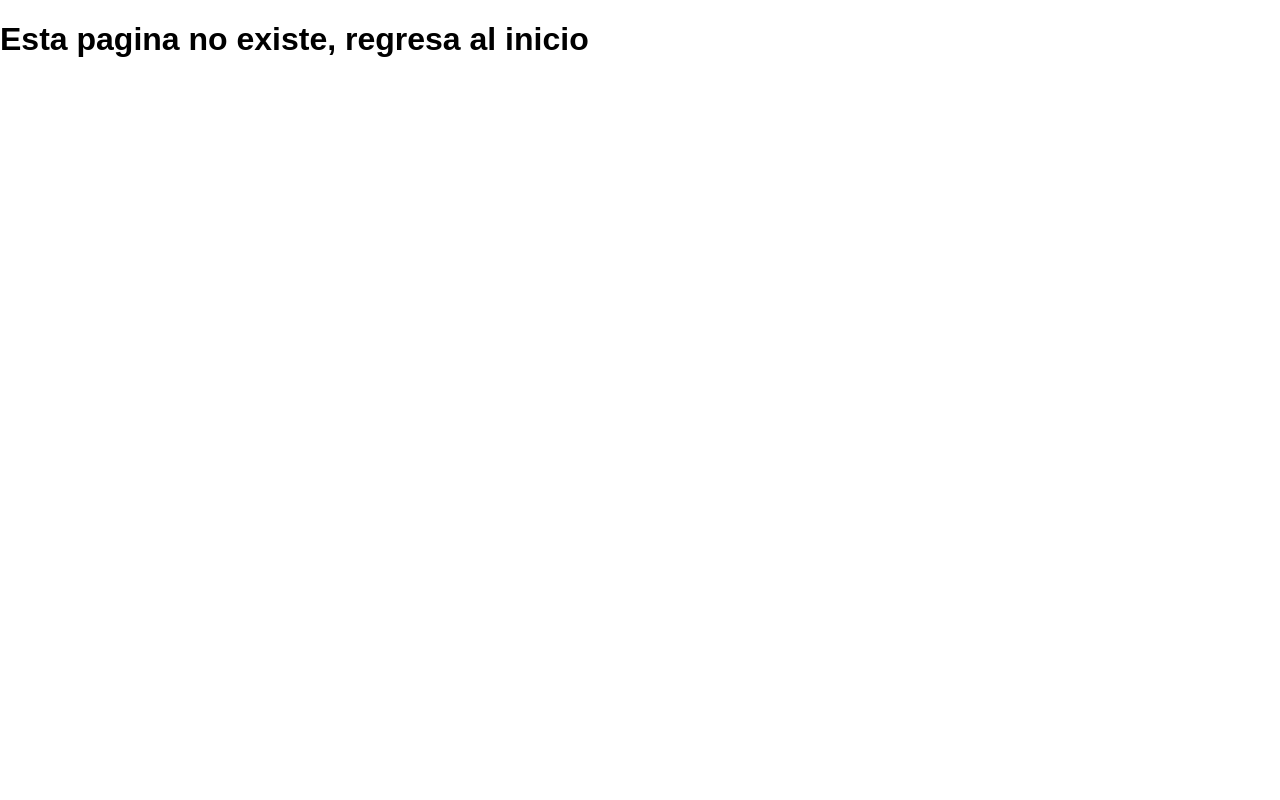
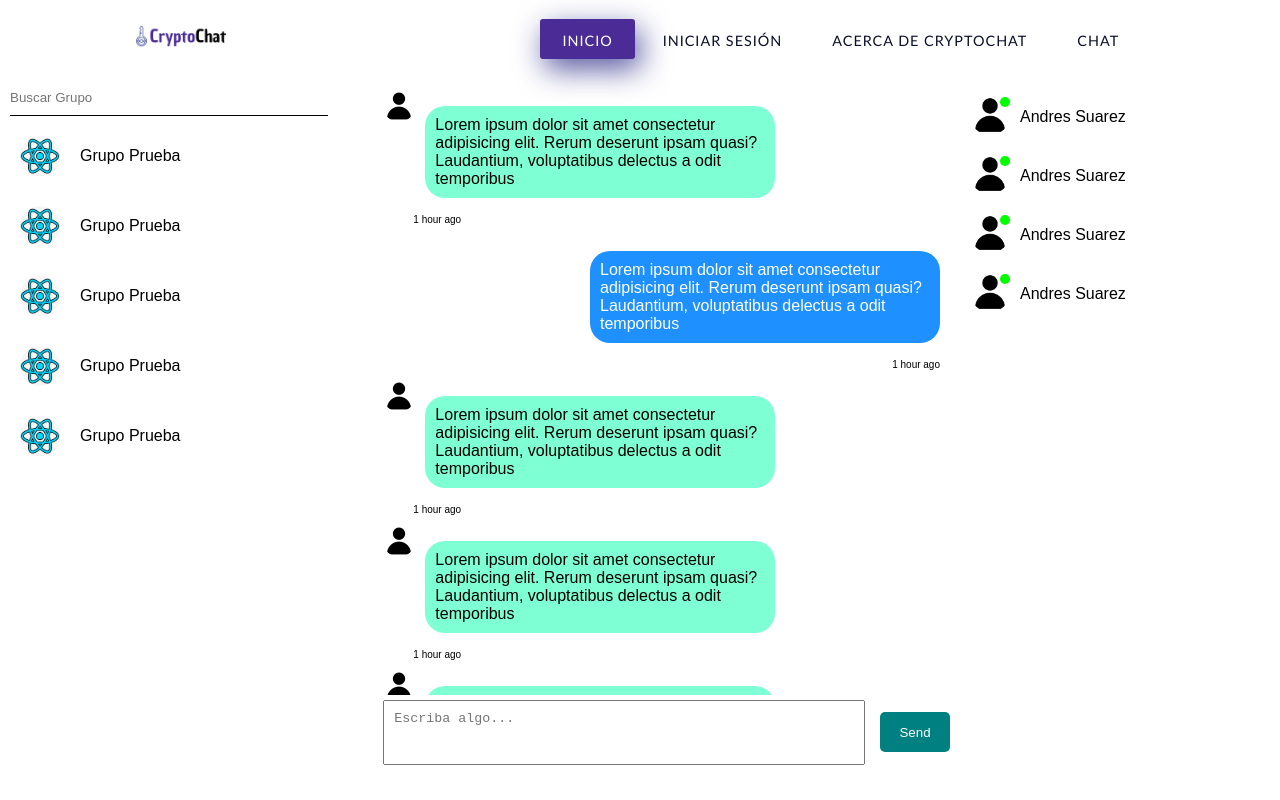
Before and after one commit to AndrewSuarez/TeamCrypto, a React (Create React App) app in the folder client/: page /chat in a window 1280 px wide. Built offline with nearby package versions, Linux system fonts and the light colour scheme.

Commit message:
Primer commit chat

```diff
--- a/client/src/components/navbar/index.jsx
+++ b/client/src/components/navbar/index.jsx
@@ -36,6 +36,11 @@ const NavBar = () => {
         <li>
           <Link to="#">Acerca de CryptoChat</Link>
         </li>
+        {/* BORRAR DESPUES */}
+        <li>
+          <Link to="/chat">Chat</Link>
+        </li>
+
       </ul>
     </nav>
   );
--- /dev/null
+++ b/client/src/containers/chat/Chat.jsx
@@ -0,0 +1,55 @@
+import "./chat.css"
+import Group from "./Group"
+import Member from "./Member"
+import Message from "./Message"
+import NavBar from "../../components/navbar"
+
+export default function Chat() {
+    return (
+        <>
+            <NavBar />
+            <div className="chat">
+                <div className="chatMenu">
+                    <div className="chatMenuWrapper">
+                        <input placeholder="Buscar Grupo" className="chatMenuInput" />
+                        <Group />
+                        <Group />
+                        <Group />
+                        <Group />
+                        <Group />
+                    </div>
+                </div>
+
+                <div className="chatBox">
+                    <div className="chatBoxWrapper">
+                        <div className="chatBoxTop">
+                            <Message />
+                            <Message own={true}/>
+                            <Message />
+                            <Message />
+                            <Message />
+                            <Message own={true}/>
+                            <Message own={true}/>
+                            <Message />
+
+                        </div>
+                        <div className="chatBoxBottom">
+                            <textarea className="chatMessageInput" placeholder="Escriba algo..."></textarea>
+                            <button className="chatSubmitButton">Send</button>
+                        </div>
+                    </div>
+                </div>
+
+                <div className="chatMember">
+                    <div className="chatMemberWrapper">
+                        <Member />
+                        <Member />
+                        <Member />
+                        <Member />
+                    </div>
+                </div>
+
+            </div>
+        </>
+    )
+}
--- /dev/null
+++ b/client/src/containers/chat/Group.jsx
@@ -0,0 +1,11 @@
+import "./group.css"
+import reactLogo from "../../assets/images/reactLogo.png"
+
+export default function Group() {
+    return (
+        <div className="group">
+            <img className="groupImg" src={reactLogo} alt="" />
+            <span className="groupName">Grupo Prueba</span>
+        </div>
+    )
+}
--- /dev/null
+++ b/client/src/containers/chat/Member.jsx
@@ -0,0 +1,18 @@
+import "./member.css"
+import userIcon from "../../assets/images/userIcon.png"
+
+export default function Member() {
+    return (
+        <div className="member">
+            <div className="groupMember">
+                <div className="groupMemberImgContainer">
+                    <img className="groupMemberImage" src={userIcon} alt="" />
+                    <div className="groupMemberOnlineBadge"></div>
+                </div>
+                <div className="groupMemberName">Andres Suarez</div>
+            </div>
+
+
+        </div>
+    )
+}
--- /dev/null
+++ b/client/src/containers/chat/Message.jsx
@@ -0,0 +1,17 @@
+import "./message.css"
+import userIcon from "../../assets/images/userIcon.png"
+
+export default function Message({own}) {
+    return (
+        <div className={own ? "message own" : "message"}>
+            <div className="messageTop">
+                <img className={!own && "messageImg"} src={!own && userIcon} alt="" />
+                <p className="messageText">
+                    Lorem ipsum dolor sit amet consectetur adipisicing elit. Rerum deserunt ipsam
+                    quasi? Laudantium, voluptatibus delectus a odit temporibus
+                </p>
+            </div>
+            <div className="messageBottom">1 hour ago</div>
+        </div>
+    )
+}
--- /dev/null
+++ b/client/src/containers/chat/chat.css
@@ -0,0 +1,66 @@
+.chat{
+    height: 80vh;
+    display: flex;
+    margin-top: 70px;
+
+}
+
+.chatMenu{
+    flex: 3.5;
+}
+
+.chatMenuInput{
+    width: 90%;
+    padding: 10px 0;
+    border: none;
+    border-bottom: 1px solid;
+}
+
+.chatBox{
+    flex: 5.5;
+}
+
+.chatBoxWrapper{
+    display: flex;
+    flex-direction: column;
+    justify-content: space-between;
+}
+
+.chatBoxTop{
+    height: 100%;
+    overflow-y: scroll;
+    padding-right: 10px;
+}
+
+.chatBoxBottom{
+    margin-top: 5px;
+    display: flex;
+    align-items: center;
+    justify-content:space-between;
+}
+
+.chatMessageInput{
+    width: 85%;
+    height: 65px;
+    padding: 10px;
+    resize: none;
+}
+
+.chatSubmitButton{
+    width: 70px;
+    height: 40px;
+    border: none;
+    border-radius: 5px;
+    cursor: pointer;
+    background-color: teal;
+    color: white;
+}
+
+.chatMember{
+    flex: 3
+}
+
+.chatMenuWrapper, .chatBoxWrapper, .chatMemberWrapper{
+    padding: 10px;
+    height: 110.1%;
+}
--- /dev/null
+++ b/client/src/containers/chat/group.css
@@ -0,0 +1,23 @@
+.group{
+    display: flex;
+    align-items: center;
+    padding: 10px;
+    margin-top: 10px;
+}
+
+.group:hover{
+    background-color: lightgray;
+}
+
+.groupImg{
+    width: 40px;
+    height: 40px;
+    border-radius: 50%;
+    object-fit: cover;
+    margin-right: 20px;
+}
+
+.groupName{
+    font-weight: 500;
+
+}
--- /dev/null
+++ b/client/src/containers/chat/member.css
@@ -0,0 +1,34 @@
+.groupMember{
+    display: flex;
+    align-items: center;
+    font-weight: 500;
+    cursor: pointer;
+    margin-top: 15px;
+}
+
+.groupMember:hover{
+    background-color: lightgray;
+}
+
+.groupMemberImgContainer{
+    position: relative;
+    margin-right: 10px;
+}
+.groupMemberImage{
+    width: 40px;
+    height: 40px;
+    border-radius: 50%;
+    object-fit: cover;
+}
+
+.groupMemberOnlineBadge{
+    width: 10px;
+    height: 10px;
+    border-radius: 50%;
+    position: absolute;
+    top: 2px;
+    right: 0px;
+    background-color: lime;
+
+
+}
--- /dev/null
+++ b/client/src/containers/chat/message.css
@@ -0,0 +1,40 @@
+.message{
+    display: flex;
+    flex-direction: column;
+    margin-top: 10px;
+}
+
+.messageTop{
+    display: flex;
+}
+
+.messageImg{
+    width: 32px;
+    height: 32px;
+    border-radius: 50%;
+    object-fit: cover;
+    margin-right: 10px;
+}
+
+.messageText{
+    padding: 10px;
+    border-radius: 20px;
+    background-color: aquamarine;
+    color: black;
+    max-width: 350px;
+}
+
+.messageBottom{
+    font-size: 10px;
+    margin-left: 30px;
+
+}
+
+.message.own{
+    align-items: flex-end;
+}
+
+.message.own .messageText{
+    background-color: dodgerblue;
+    color: white;
+}
--- a/client/src/index.js
+++ b/client/src/index.js
@@ -5,6 +5,7 @@ import "./index.css";
 import Homepage from "./containers/homepage";
 import SignIn from "./containers/login";
 import PageNotFound from "./containers/PageNotFound";
+import Chat from "./containers/chat/Chat"
 
 // Codigo de colores de la app:
 /*
@@ -21,6 +22,8 @@ ReactDOM.render(
       <Switch>
         <Route exact path="/" component={Homepage} />
         <Route exact path="/access/:login" component={SignIn} />
+        <Route exact path="/chat" component={Chat}/>
+
         <Route component={PageNotFound} />
       </Switch>
     </Router>
```
Also changed, not shown: client/src/assets/images/reactLogo.png (added), client/src/assets/images/userIcon.png (added).
